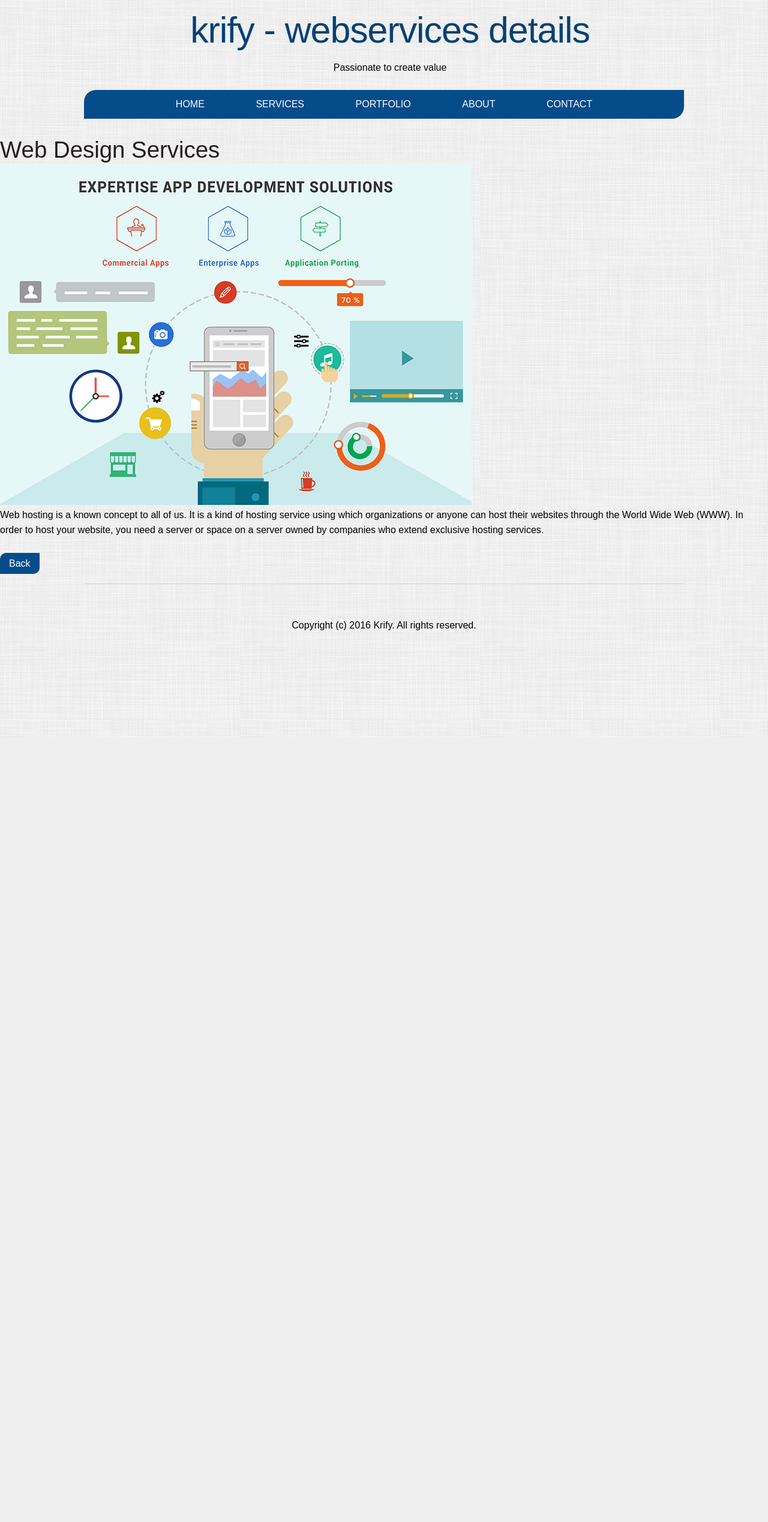
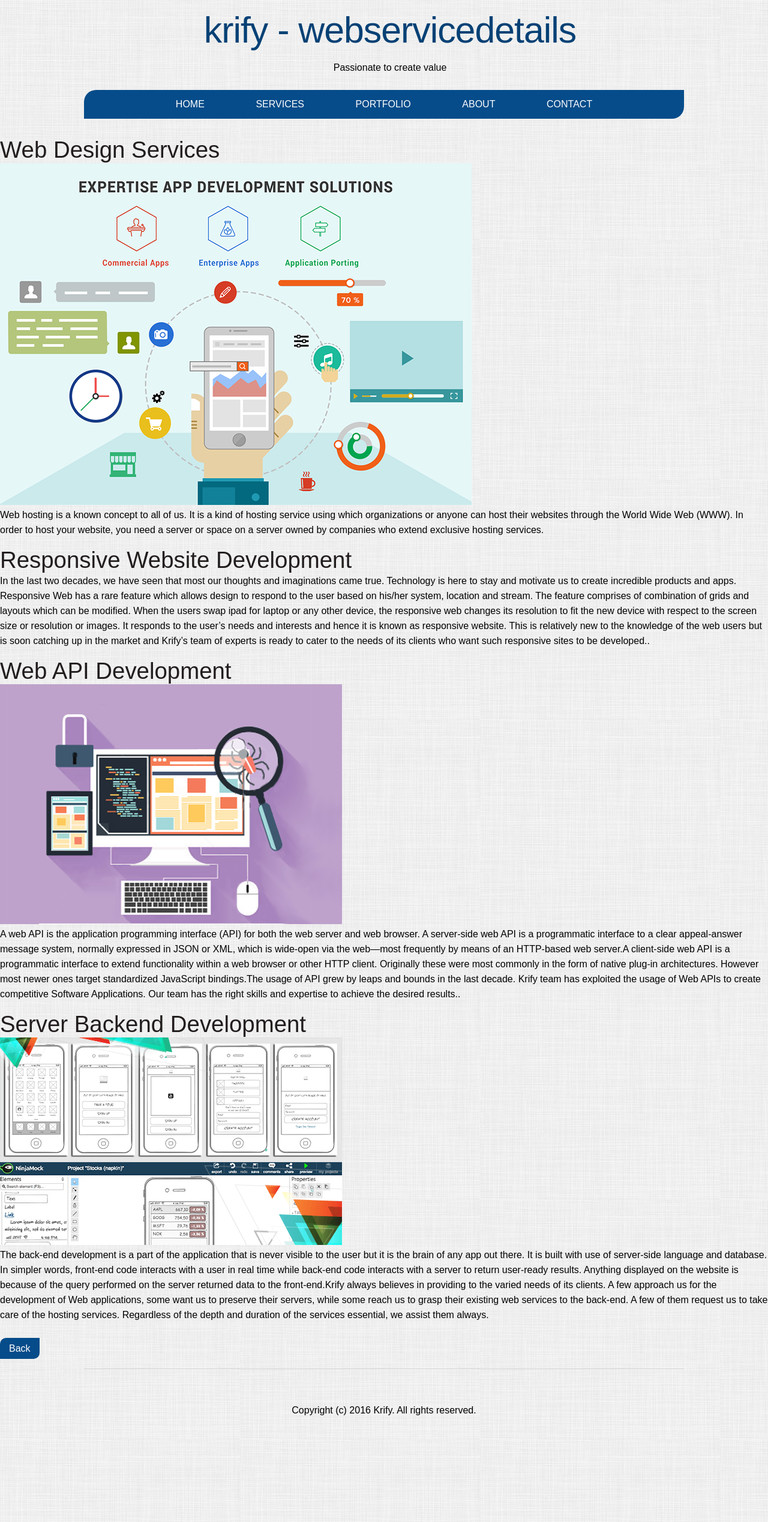
Before and after one commit to krify/workshop21, a plain HTML site: page webservices details.html in a window 1280 px wide. Shown: the whole page at 60% size. Before the commit the page ends 1229 px from the top, so only its background shows below. Drawn offline with Linux system fonts and the light colour scheme.

Commit message:
integrating some data in WebserviceDetails

```diff
--- a/webservices details.html
+++ b/webservices details.html
@@ -1,14 +1,14 @@
 <!DOCTYPE html>
 <html>
 <head>
-<title>Webservices Details</title>
+<title>WebserviceDetails</title>
 <link href="style.css" rel="stylesheet" type="text/css" media="screen" />
 </head>
 <body>
 <div id="wrapper">
 	<div id="header">
 		<div id="logo">
-			<h1><a href="#">Krify - Webservices Details</a></h1>
+			<h1><a href="#">Krify - WebserviceDetails</a></h1>
 			<p>Passionate to create value</p>
 		</div>
 	</div>
@@ -34,6 +34,23 @@
 			<div class ="clear"></div>
 	</div>
 	<div>
+			<h2>Responsive Website Development</h2>
+			<p>In the last two decades, we have seen that most our thoughts and imaginations came true. Technology is here to stay and motivate us to create incredible products and apps. Responsive Web has a rare feature which allows design to respond to the user based on his/her system, location and stream. The feature comprises of combination of grids and layouts which can be modified. When the users swap ipad for laptop or any other device, the responsive web changes its resolution to fit the new device with respect to the screen size or resolution or images. It responds to the user’s needs and interests and hence it is known as responsive website. This is relatively new to the knowledge of the web users but is soon catching up in the market and Krify’s team of experts is ready to cater to the needs of its clients who want such responsive sites to be developed..</p>
+			<div class ="clear"></div>
+	</div>
+	<div>
+			<h2>Web API Development</h2>
+			<img src="images/testing.png" alt="" />
+			<p>A web API is the application programming interface (API) for both the web server and web browser. A server-side web API is a programmatic interface to a clear appeal-answer message system, normally expressed in JSON or XML, which is wide-open via the web—most frequently by means of an HTTP-based web server.A client-side web API is a programmatic interface to extend functionality within a web browser or other HTTP client. Originally these were most commonly in the form of native plug-in architectures. However most newer ones target standardized JavaScript bindings.The usage of API grew by leaps and bounds in the last decade. Krify team has exploited the usage of Web APIs to create competitive Software Applications. Our team has the right skills and expertise to achieve the desired results..</p>
+			<div class ="clear"></div>
+	</div>
+	<div>
+			<h2>Server Backend Development</h2>
+			<img src="images/mockupcreation.png" alt="" />
+			<p>The back-end development is a part of the application that is never visible to the user but it is the brain of any app out there. It is built with use of server-side language and database. In simpler words, front-end code interacts with a user in real time while back-end code interacts with a server to return user-ready results. Anything displayed on the website is because of the query performed on the server returned data to the front-end.Krify always believes in providing to the varied needs of its clients. A few approach us for the development of Web applications, some want us to preserve their servers, while some reach us to grasp their existing web services to the back-end. A few of them request us to take care of the hosting services. Regardless of the depth and duration of the services essential, we assist them always.</p>
+			<div class ="clear"></div>
+	</div>
+	<div>
 
 
      <p><a href="#" class="link-style">Back</a></p>
```
Also changed, not shown: 1 other file.
